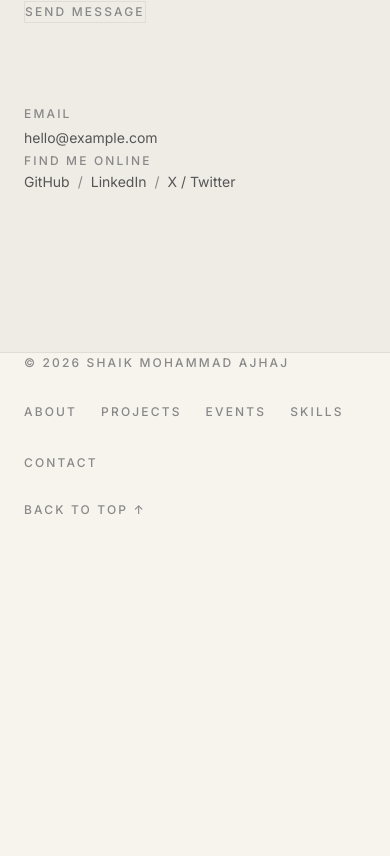
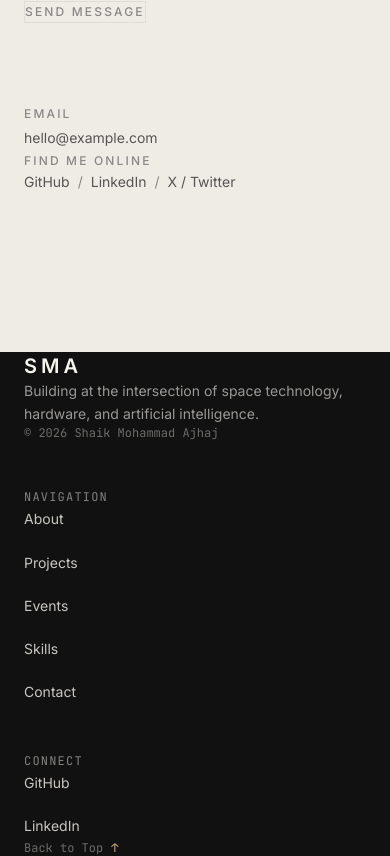
Before and after one commit to Ares006-007/My-portfolio, a React (Vite) app: page / in a window 390 px wide. Shown: the part 6170-7026 px from the top of the page. Before the commit the page ends 6690 px from the top, so only its background shows below. Built offline with nearby package versions, Linux system fonts and the light colour scheme; a web font is replaced by a local one.

Commit message:
style: refine footer hierarchy and spacing

```diff
--- a/src/components/Footer.jsx
+++ b/src/components/Footer.jsx
@@ -10,21 +10,39 @@ export default function Footer() {
   const currentYear = new Date().getFullYear();
 
   return (
-    <footer className="border-t border-border">
-      <div className="section-container py-14">
-        <div className="flex flex-col md:flex-row items-start md:items-center justify-between gap-6">
-          {/* Copyright */}
-          <p className="label text-fg-subtle">
+    <footer className="bg-fg text-bg py-20 relative overflow-hidden">
+      {/* Subtle texture for footer */}
+      <div className="absolute inset-0 opacity-10 bg-[radial-gradient(ellipse_at_top_right,_var(--tw-gradient-stops))] from-bg via-transparent to-transparent pointer-events-none" />
+
+      <div className="section-container relative z-10">
+        <div className="grid md:grid-cols-12 gap-12 md:gap-8 items-start">
+
+          {/* Brand & Copyright */}
+          <div className="md:col-span-4 flex flex-col justify-between h-full">
+            <div>
+              <p className="text-xl font-bold tracking-[0.2em] uppercase mb-4 text-bg">
+                SMA
+              </p>
+              <p className="text-bg/60 text-sm max-w-xs leading-relaxed">
+                Building at the intersection of space technology, hardware, and artificial intelligence.
+              </p>
+            </div>
+            <p className="text-bg/40 text-xs mt-12 md:mt-0 font-mono">
               © {currentYear} Shaik Mohammad Ajhaj
             </p>
+          </div>
 
           {/* Nav links */}
-          <ul className="flex flex-wrap items-center gap-6">
+          <div className="md:col-span-4">
+            <p className="text-bg/50 text-xs uppercase tracking-widest mb-6 font-mono">
+              Navigation
+            </p>
+            <ul className="flex flex-col gap-4">
               {navLinks.map((link) => (
                 <li key={link.href}>
                   <a
                     href={link.href}
-                  className="label text-fg-subtle hover:text-fg transition-colors duration-300"
+                    className="text-bg/80 hover:text-highlight transition-colors duration-300 text-sm"
                     data-cursor="link"
                   >
                     {link.label}
@@ -32,15 +50,37 @@ export default function Footer() {
                 </li>
               ))}
             </ul>
+          </div>
 
-          {/* Back to top */}
+          {/* Socials & Top */}
+          <div className="md:col-span-4 flex flex-col justify-between h-full">
+            <div>
+              <p className="text-bg/50 text-xs uppercase tracking-widest mb-6 font-mono">
+                Connect
+              </p>
+              <ul className="flex flex-col gap-4">
+                <li>
+                  <a href="https://github.com" target="_blank" rel="noreferrer" className="text-bg/80 hover:text-highlight transition-colors duration-300 text-sm" data-cursor="link">
+                    GitHub
+                  </a>
+                </li>
+                <li>
+                  <a href="https://linkedin.com" target="_blank" rel="noreferrer" className="text-bg/80 hover:text-highlight transition-colors duration-300 text-sm" data-cursor="link">
+                    LinkedIn
+                  </a>
+                </li>
+              </ul>
+            </div>
+
             <a
               href="#home"
-            className="label text-fg-subtle hover:text-fg transition-colors duration-300"
+              className="text-bg/40 hover:text-bg transition-colors duration-300 text-xs font-mono mt-12 md:mt-0 flex items-center gap-2 w-fit"
               data-cursor="link"
             >
-            Back to Top ↑
+              Back to Top <span className="text-highlight">↑</span>
             </a>
+          </div>
+
         </div>
       </div>
     </footer>
```
Lines whose indentation alone changed are shown as unchanged.
